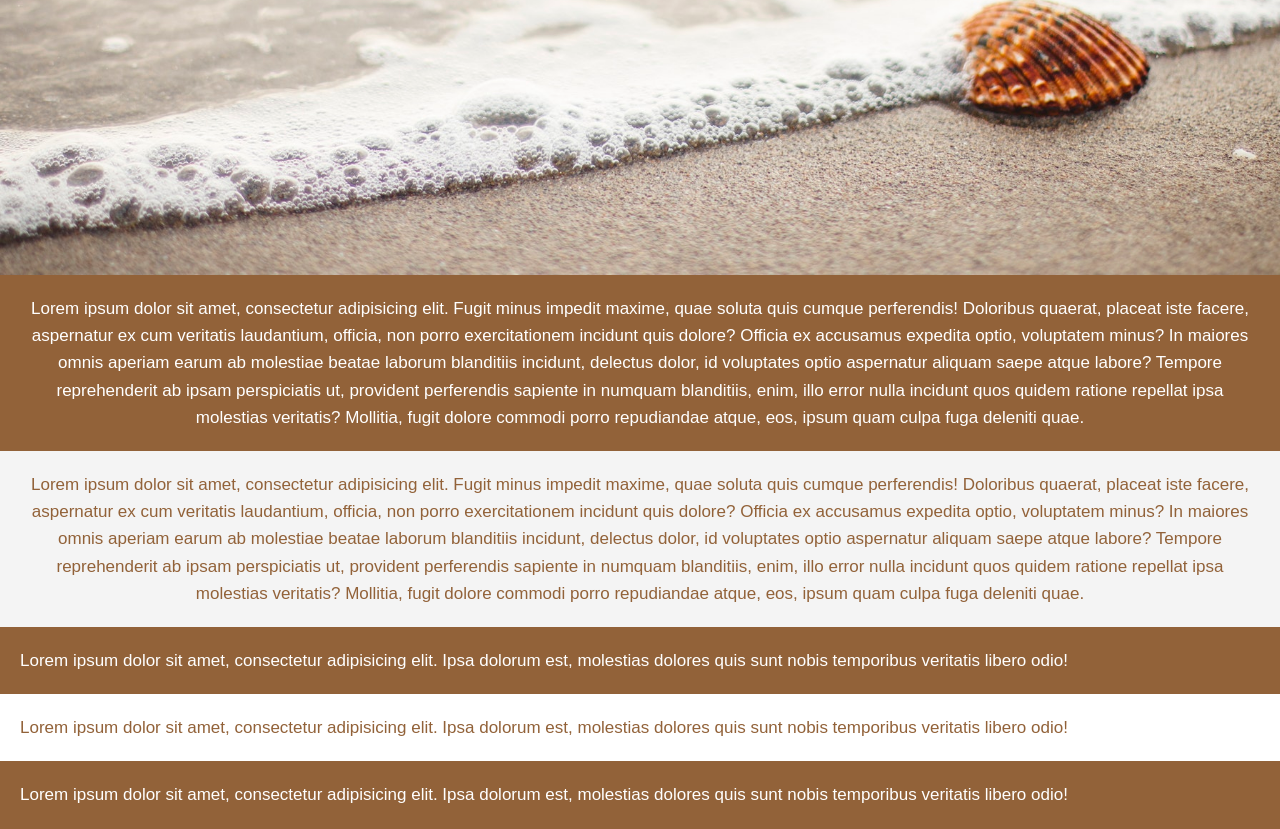
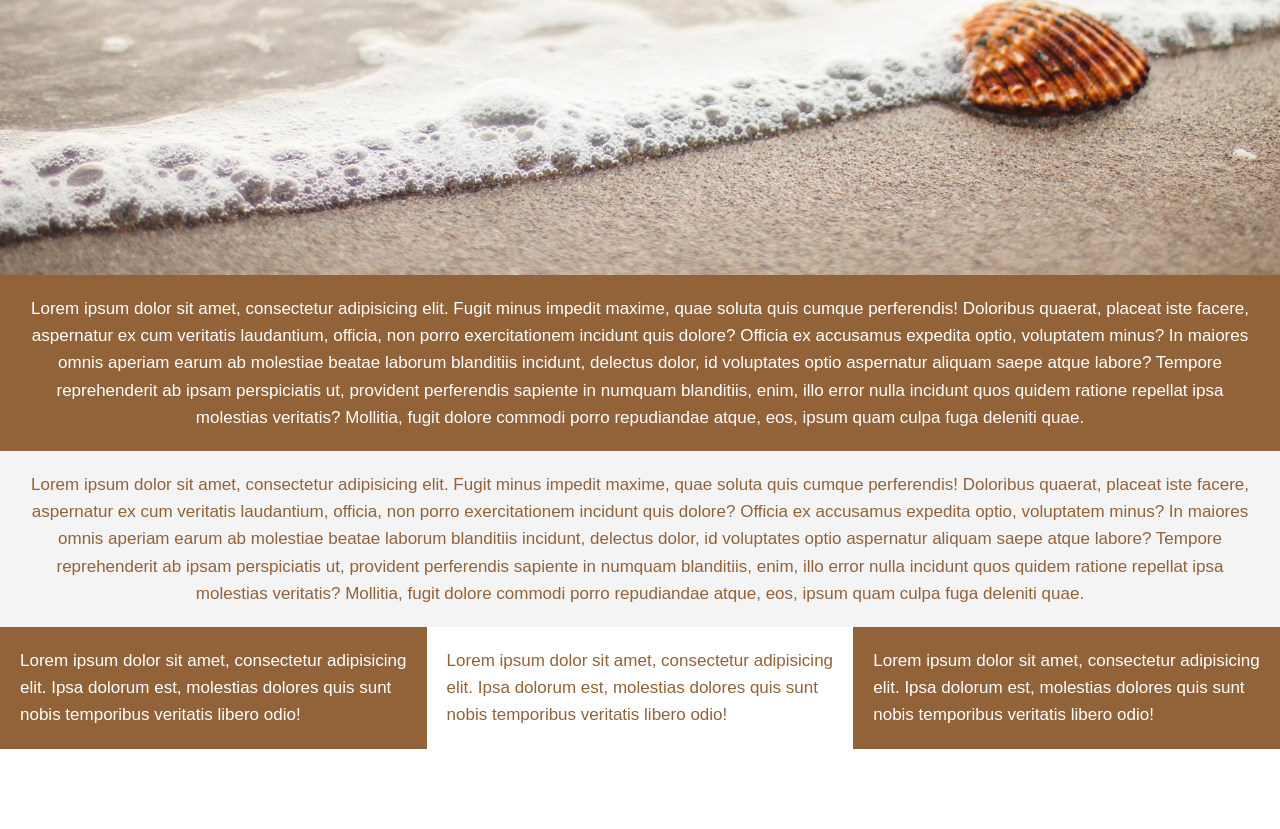
Before and after one commit to Nikita-Piskarev/HomWorck_2, a plain HTML site: page index.html in a window 1280 px wide. Shown: the part 639-1468 px from the top of the page. After the commit the page ends 1388 px from the top, so only its background shows below. Drawn offline with Linux system fonts and the light colour scheme.

Commit message:
Add footer css commit

```diff
--- a/asset/css/style.css
+++ b/asset/css/style.css
@@ -79,5 +79,6 @@
 
 .footer__section-info,
 .footer__section-content {
-
+    display: inline-block;
+    width: 33.33vw;
 }
```
Also changed, not shown: index.html (+2 -4 lines).
